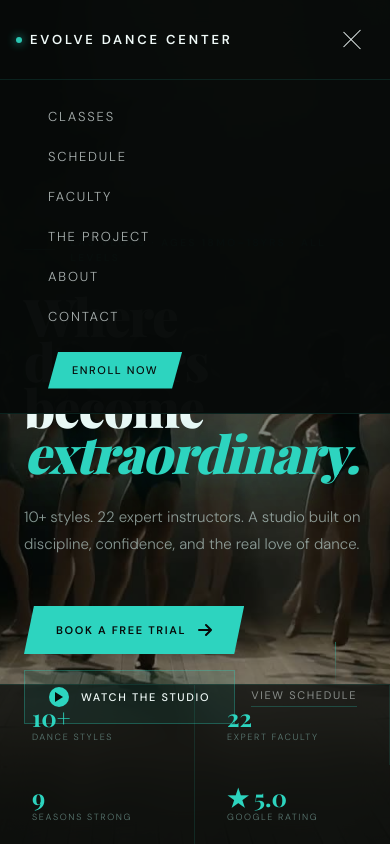
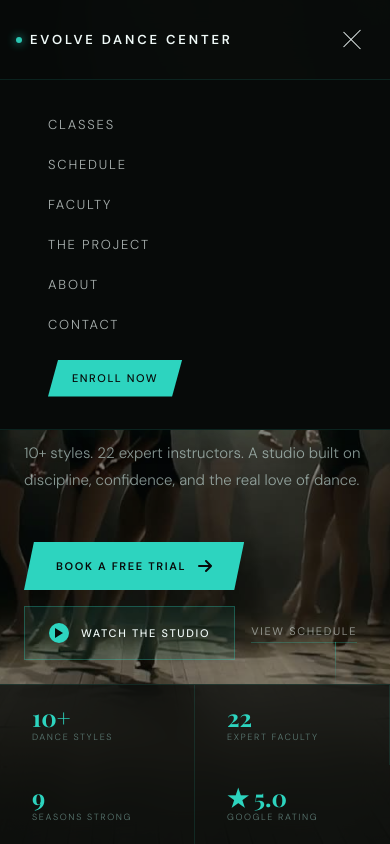
Before and after one commit to vizantirmarketing-alt/evolve-dance, a Next.js app: page / in a window 390 px wide. Both pictures are taken after a click on the button "Toggle menu". Shown: the top 844 px of the page. Built offline with nearby package versions, Linux system fonts and the light colour scheme.

Commit message:
fix mobile menu background and hero button overlap

```diff
--- a/components/Nav.tsx
+++ b/components/Nav.tsx
@@ -101,7 +101,7 @@ export default function Nav({ links }: NavProps) {
       </div>
 
       {menuOpen && (
-        <div className="absolute top-20 left-0 right-0 z-[100] bg-[rgba(7,10,9,0.98)] backdrop-blur-xl border-b border-[rgba(45,212,191,0.12)] py-6 md:hidden">
+        <div className="absolute top-20 left-0 right-0 bg-[#070a09] border-b border-[rgba(45,212,191,0.12)] py-8 md:hidden z-[999]">
           <ul className="flex flex-col list-none px-12 gap-4">
             {links.map((link) => (
               <li key={link.href}>
--- a/components/sections/VideoHeroSection.tsx
+++ b/components/sections/VideoHeroSection.tsx
@@ -94,7 +94,7 @@ export default function VideoHeroSection({
         <div className="absolute inset-0 bg-black/50 z-10" />
 
         {/* Hero content */}
-        <div className="relative z-20 flex flex-col justify-end min-h-[100svh] w-full pb-24 px-6 md:px-12">
+        <div className="relative z-20 flex flex-col justify-end min-h-[100svh] w-full pb-40 px-6 md:px-12">
         {/* ── Main content — z above stat strip (z-[4]) */}
         <div className="relative z-[5] w-full pointer-events-none">
           <motion.div
```
